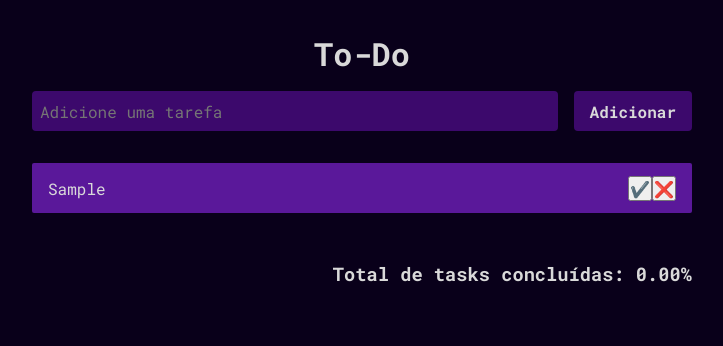
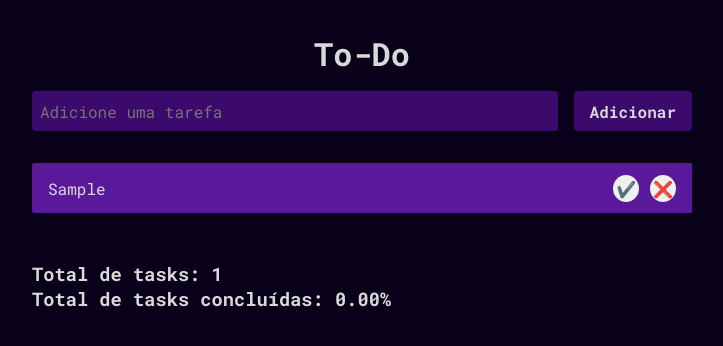
Before and after one commit to NeiltonSeguins/to-do, a React (Create React App) app: page / in a window 1280 px wide. Both pictures are taken after typing "Sample" into the empty fields and a click on the button "Adicionar". Shown: the top 346 px of the page, without its empty margins (278-1001 px from the left). Built offline with nearby package versions, Linux system fonts and the light colour scheme.

Commit message:
Melhora a usabilidade da aplicação

```diff
--- a/src/App.css
+++ b/src/App.css
@@ -14,6 +14,6 @@
 
 .tasks__completas {
   margin: 0 auto;
-  text-align: right;
+  text-align: left;
   width: 660px;
 }
--- a/src/App.js
+++ b/src/App.js
@@ -43,6 +43,7 @@ function App() {
           updateLocalStorage={updateLocalStorage}
         />
       </main>
+      <h3 className="tasks__completas">{`Total de tasks: ${tasks.length}`}</h3>
       <h3 className="tasks__completas">
         {`Total de tasks concluídas: ${totalDeTasksCompletas}%`}
       </h3>
--- a/src/components/Tasks/Tasks.module.css
+++ b/src/components/Tasks/Tasks.module.css
@@ -1,5 +1,17 @@
 ul {
   width: 100%;
+}
+
+span {
+  width: 10%;
+  display: flex;
+  justify-content: space-between;
+}
+
+button {
+  border: none;
+  border-radius: 100%;
+  padding: 3px;
 }
 
 .container {
@@ -13,6 +25,10 @@ ul {
   margin-bottom: 1rem;
 }
 
-.task__completa{
+.task__completa {
+  filter: opacity(0.5);
+}
+
+.task__completa p {
   text-decoration: line-through;
 }
--- a/src/components/Tasks/index.jsx
+++ b/src/components/Tasks/index.jsx
@@ -24,10 +24,12 @@ export default function Tasks({ tasks, setTasks, updateLocalStorage }) {
       {tasks.map((task) => {
         return (
           <li key={task.id}>
-            <div className={estilos.container}>
-              <p className={`${task.completa ? estilos.task__completa : ""}`}>
-                {task.titulo}
-              </p>
+            <div
+              className={`${estilos.container} ${
+                task.completa ? estilos.task__completa : ""
+              }`}
+            >
+              <p>{task.titulo}</p>
               <span>
                 <button onClick={() => marcaTaskCompleta(task.id)}>✔️</button>
                 <button onClick={() => removeTask(task.id)}>❌</button>
```
